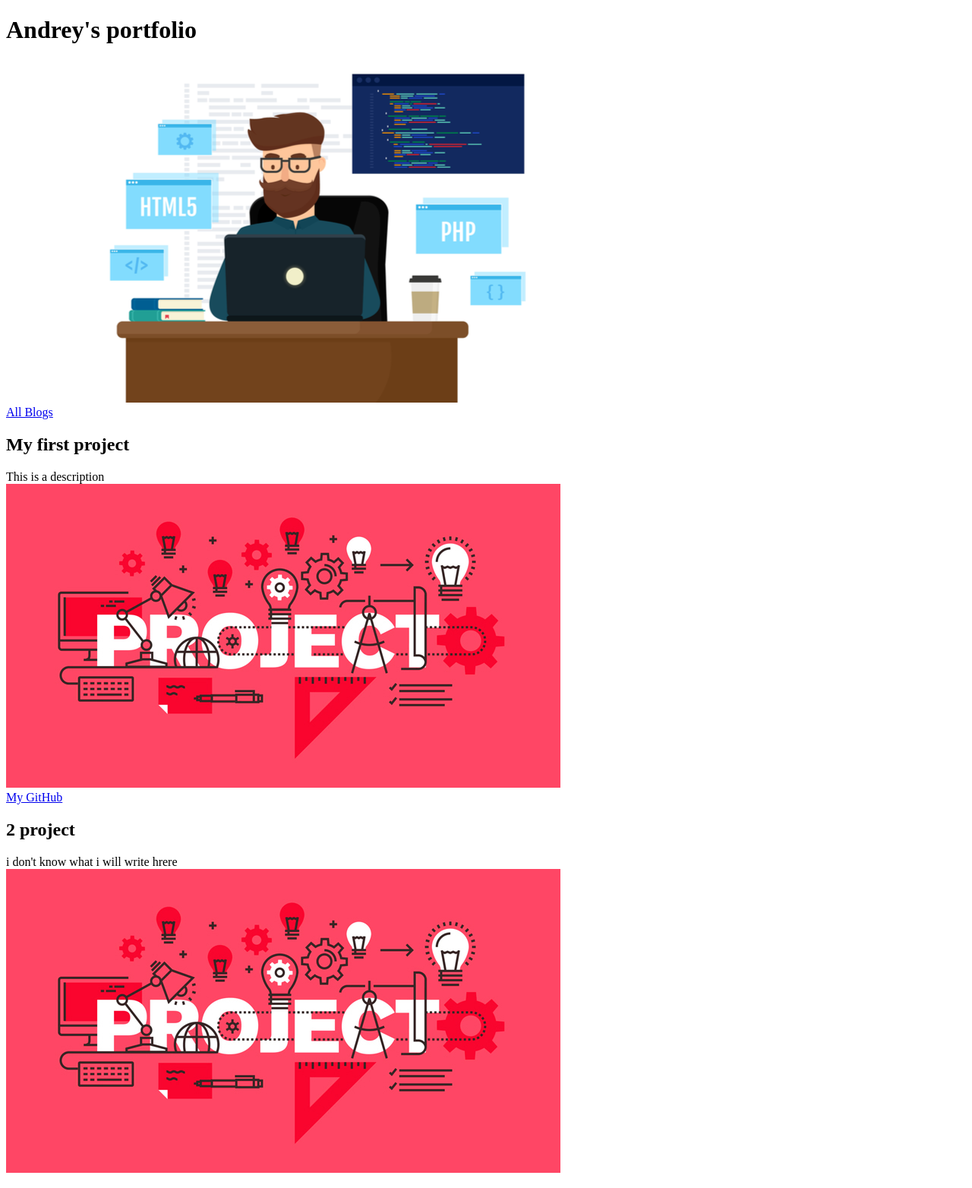
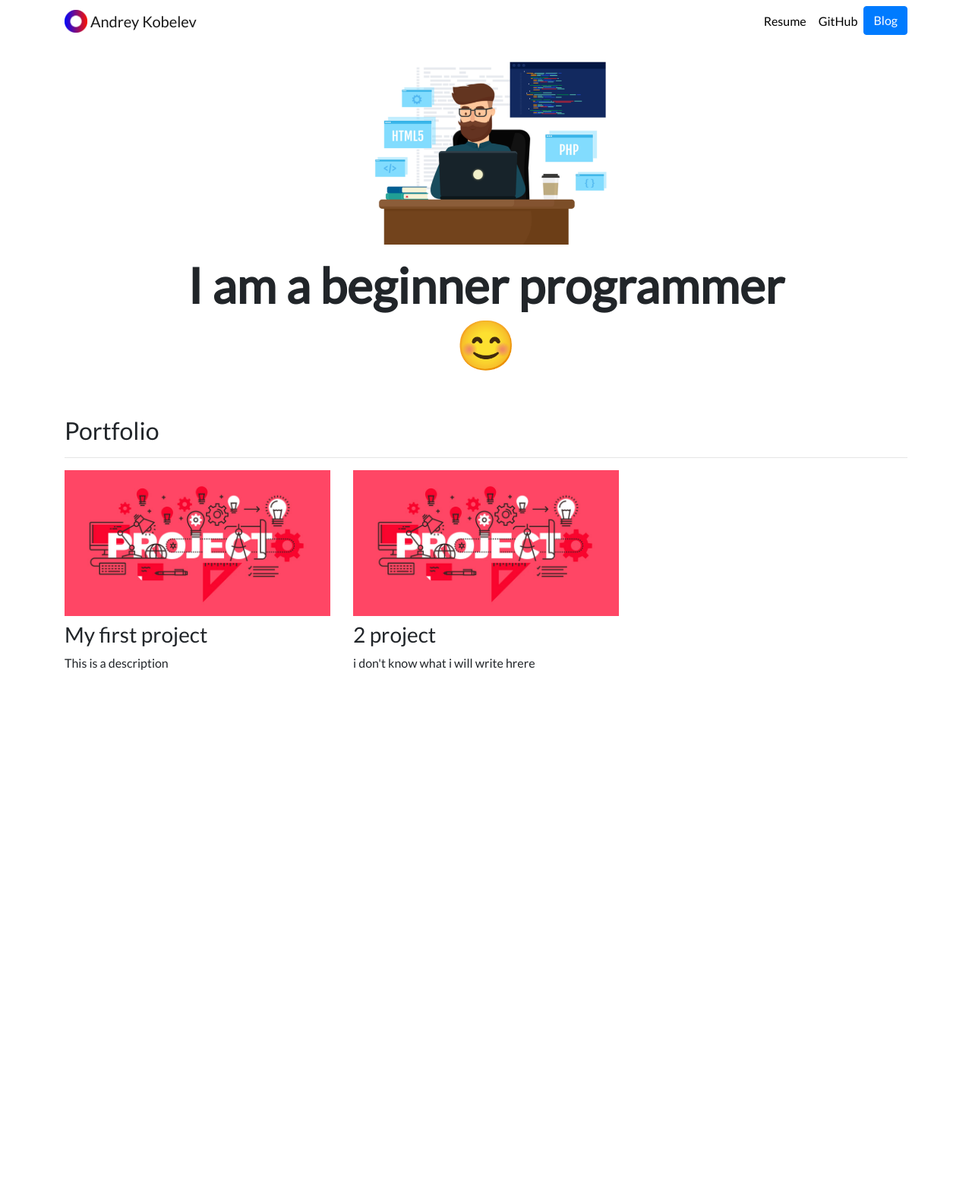
Before and after one commit to andrey-kobelev/django4-personal-portfolio, a Django app: page / in a window 1280 px wide. Shown: the whole page at 76% size. After the commit the page ends 882 px from the top, so only its background shows below. Run offline with Django 4.2, Linux system fonts and the light colour scheme; data comes from the database, SQL or seed files in the repository; both versions use the stored data as it was after the commit; some libraries are stand-ins or nearby versions.

Commit message:
finished project

```diff
--- a/blog/models.py
+++ b/blog/models.py
@@ -5,3 +5,6 @@ class AllBlogs(models.Model):
     title = models.CharField(max_length=200)
     description = models.TextField(max_length=1000)
     date = models.DateField()
+
+    def __str__(self):
+        return self.title
--- a/blog/views.py
+++ b/blog/views.py
@@ -3,7 +3,7 @@ from .models import AllBlogs
 
 
 def all_blogs(request):
-    blogs = AllBlogs.objects.order_by('-date')
+    blogs = AllBlogs.objects.order_by('-date')[:5]
 
     context = {
         'blogs': blogs,
--- /dev/null
+++ b/homepage/static/portfolio_static/custom.css
@@ -0,0 +1,24 @@
+.navbar-nav .nav-link {
+    color: rgba(0,0,0,1) !important;
+}
+
+.navbar-nav .nav-link:hover {
+    color: rgba(0,0,0,.5) !important;
+}
+
+body {
+    font-family: 'Lato', sans-serif;
+}
+
+#blogtitle {
+    font-size: 6rem;
+}
+
+@media (min-width: 992px) {
+    #hometext {
+        font-size: 4rem;
+    }
+    #blogdetailtitle {
+        font-size: 5rem;
+    }
+}
--- /dev/null
+++ b/homepage/templates/homepage/base_2.html
@@ -0,0 +1,59 @@
+{% load static %}
+<!doctype html>
+<html lang="en">
+
+<head>
+  <!-- Required meta tags -->
+  <meta charset="utf-8">
+  <meta name="viewport" content="width=device-width, initial-scale=1, shrink-to-fit=no">
+
+  <!-- Bootstrap CSS -->
+  <link rel="stylesheet" href="https://stackpath.bootstrapcdn.com/bootstrap/4.4.1/css/bootstrap.min.css" integrity="sha384-Vkoo8x4CGsO3+Hhxv8T/Q5PaXtkKtu6ug5TOeNV6gBiFeWPGFN9MuhOf23Q9Ifjh" crossorigin="anonymous">
+
+  <link rel="stylesheet" href="{% static 'portfolio_static/custom.css' %}">
+
+  <link href="https://fonts.googleapis.com/css?family=Lato&display=swap" rel="stylesheet">
+
+  <link rel="icon" type="image/png" href="{% static 'portfolio_static/Logo.png' %}">
+
+  <title>Andrey Kobelev</title>
+</head>
+
+<body>
+
+  <nav id="topNav" class="navbar navbar-expand-md navbar-light">
+    <div class="container">
+      <a class="navbar-brand" href="{% url 'home' %}">
+        <img src="{% static 'portfolio_static/Logo.png' %}" width="30" height="30" class="d-inline-block align-top" alt="Andrey's Logo">
+        <span>Andrey Kobelev</span>
+      </a>
+      <button class="navbar-toggler" type="button" data-toggle="collapse" data-target="#navbarNav" aria-controls="navbarNav" aria-expanded="false" aria-label="Toggle navigation">
+        <span class="navbar-toggler-icon"></span>
+      </button>
+      <div class="collapse navbar-collapse text-center" id="navbarNav">
+        <ul class="navbar-nav ml-auto">
+          <li class="nav-item">
+            <a class="nav-link" href="{% static 'portfolio_static/Резюме_Повар.pdf' %}">Resume</a>
+          </li>
+          <li class="nav-item">
+            <a class="nav-link" href="https://github.com/andrey-kobelev" target="_blank">GitHub</a>
+          </li>
+          <li>
+            <a role="button" href="{% url 'blog:all_blogs' %}" class="btn btn-primary">Blog</a>
+          </li>
+        </ul>
+      </div>
+    </div>
+  </nav>
+  <div class="container">
+    {% block content %}{% endblock %}
+  </div>
+
+  <!-- Optional JavaScript -->
+  <!-- jQuery first, then Popper.js, then Bootstrap JS -->
+  <script src="https://code.jquery.com/jquery-3.4.1.slim.min.js" integrity="sha384-J6qa4849blE2+poT4WnyKhv5vZF5SrPo0iEjwBvKU7imGFAV0wwj1yYfoRSJoZ+n" crossorigin="anonymous"></script>
+  <script src="https://cdn.jsdelivr.net/npm/popper.js@1.16.0/dist/umd/popper.min.js" integrity="sha384-Q6E9RHvbIyZFJoft+2mJbHaEWldlvI9IOYy5n3zV9zzTtmI3UksdQRVvoxMfooAo" crossorigin="anonymous"></script>
+  <script src="https://stackpath.bootstrapcdn.com/bootstrap/4.4.1/js/bootstrap.min.js" integrity="sha384-wfSDF2E50Y2D1uUdj0O3uMBJnjuUD4Ih7YwaYd1iqfktj0Uod8GCExl3Og8ifwB6" crossorigin="anonymous"></script>
+</body>
+
+</html>
--- a/homepage/templates/homepage/home.html
+++ b/homepage/templates/homepage/home.html
@@ -1,27 +1,40 @@
-<!DOCTYPE html>
+{% extends "homepage/base_2.html" %}
+
 {% load static %}
-<html lang="en">
-<head>
-    <meta charset="UTF-8">
-    <title>Home</title>
-</head>
-<body>
-<h1>Andrey's portfolio</h1>
 
-<img src="{% static 'portfolio_static/programmer.png' %}"><br>
-<a href="{% url 'blog:all_blogs' %}">All Blogs</a><br>
-{% for project in projects %}
+{% block content %}
 
-<h2>{{ project.title }}</h2>
-<p>
-    {{ project.description }}<br>
-    <img src="{{ project.image.url }}"><br>
+<div class="row justify-content-center my-3">
+  <div class="col-5">
+    <img src="{% static 'portfolio_static/programmer.png' %}" class="img-fluid">
+  </div>
+</div>
+
+<div class="row justify-content-center mb-3">
+  <div class="col-md-9 text-center">
+    <h1 id="hometext" class="font-weight-bold">I am a beginner programmer 😊</h1>
+  </div>
+</div>
+
+<h2 class="mt-5">Portfolio</h2>
+<hr>
+<div class="row">
+  {% for project in projects %}
+  <div class="col-lg-4 col-md-6">
+
     {% if project.url %}
-    <a href="{{ project.url }}">My GitHub</a>
+    <a href="{{ project.url }}">
+      <img src="{{ project.image.url }}" class="img-fluid mb-2">
+    </a>
+    {% else %}
+
+    <img src="{{ project.image.url }}" class="img-fluid mb-2">
     {% endif %}
-</p>
+    <h3>{{ project.title }}</h3>
+    <p>{{ project.description }}</p>
 
-{% endfor %}
+  </div>
+  {% endfor %}
+</div>
 
-</body>
-</html>
+{% endblock %}
--- a/portfolio/models.py
+++ b/portfolio/models.py
@@ -6,3 +6,6 @@ class Project(models.Model):
     description = models.CharField(max_length=250)
     image = models.ImageField(upload_to='portfolio_static/images/')
     url = models.URLField(blank=True)
+
+    def __str__(self):
+        return self.title
```
Also changed, not shown: blog/templates/blog/all_blogs.html (+19 -14 lines), blog/templates/blog/detail.html (+11 -14 lines), homepage/templates/homepage/base.html (added, +53 -0 lines), db.sqlite3, homepage/static/portfolio_static/Logo.png (added), media/portfolio_static/images/Project-Management-Post.jpg (added), 1 other file.
